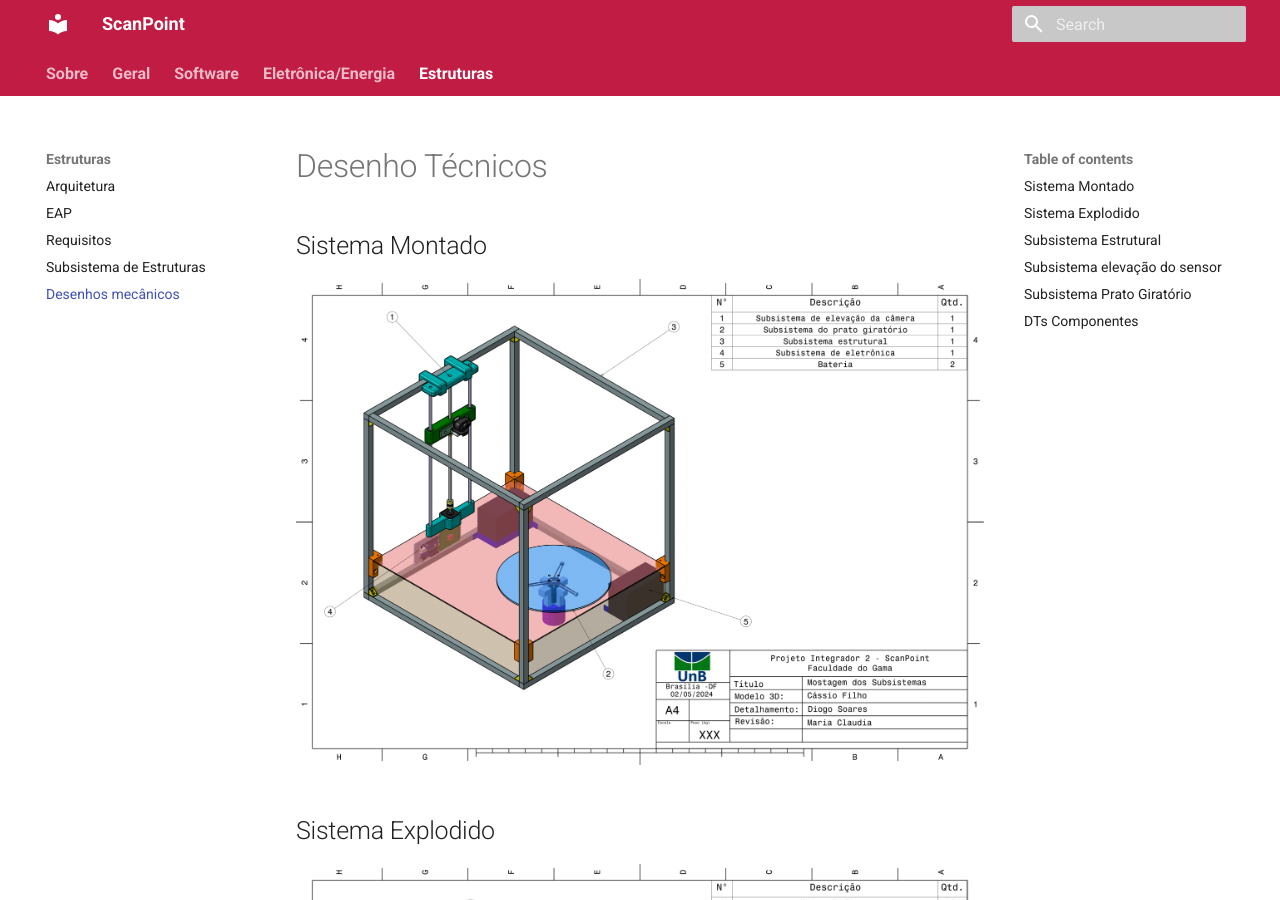
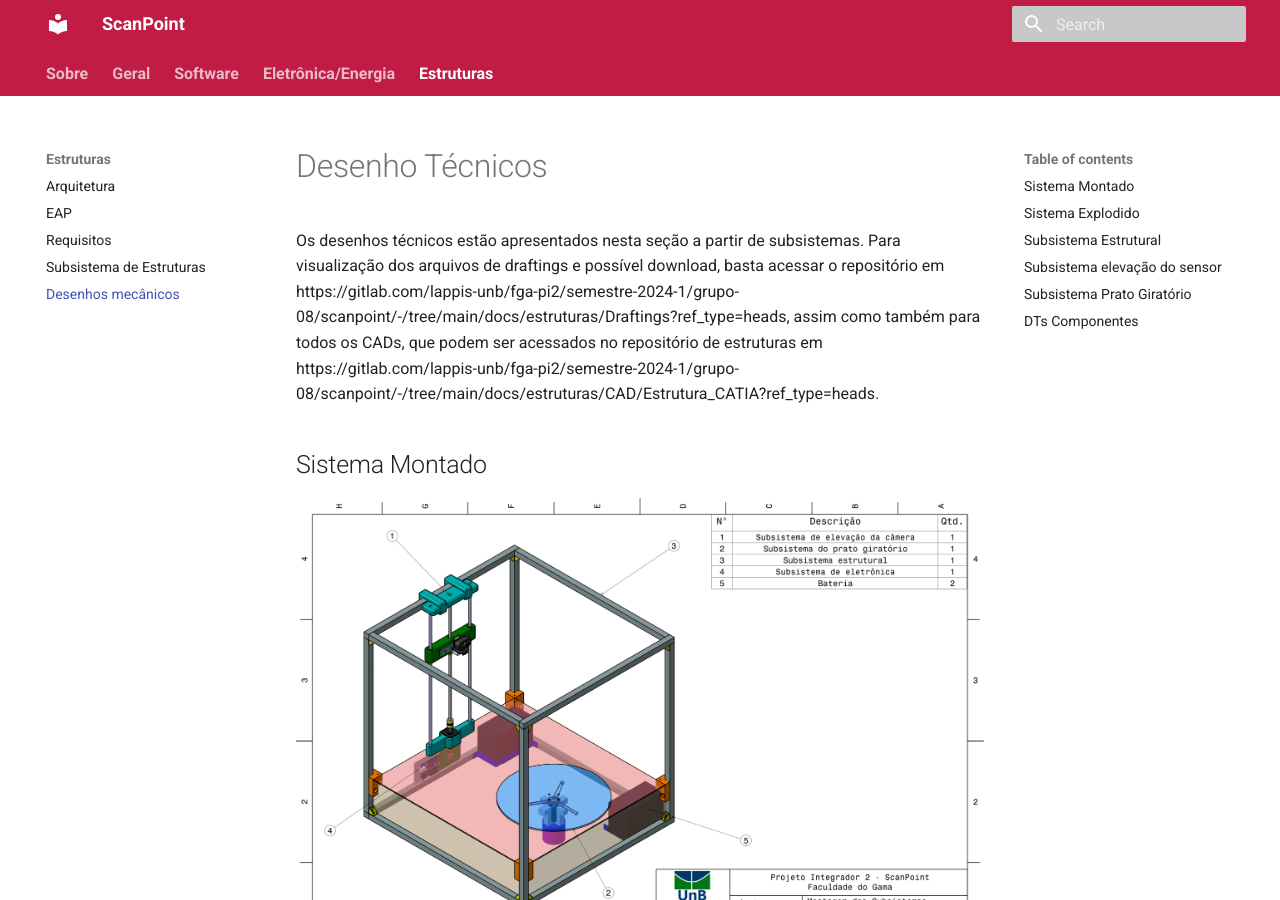
Before and after one commit to Calcioft/ScanPoint, an MkDocs documentation site: the page built from docs/estruturas/DTs.md, in a window 1280 px wide and 900 px high. Built offline with MkDocs 1.6.1 and Material for MkDocs 9.7.7, drawn with Linux system fonts in a browser that asks for light colours.

Commit message:
Update DTs.md

```diff
--- a/docs/estruturas/DTs.md
+++ b/docs/estruturas/DTs.md
@@ -1,4 +1,6 @@
 # Desenho Técnicos
+
+Os desenhos técnicos estão apresentados nesta seção a partir de subsistemas. Para visualização dos arquivos de draftings e possível download, basta acessar o repositório em https://gitlab.com/lappis-unb/fga-pi2/semestre-2024-1/grupo-08/scanpoint/-/tree/main/docs/estruturas/Draftings?ref_type=heads, assim como também para todos os CADs, que podem ser acessados no repositório de estruturas em https://gitlab.com/lappis-unb/fga-pi2/semestre-2024-1/grupo-08/scanpoint/-/tree/main/docs/estruturas/CAD/Estrutura_CATIA?ref_type=heads.
 
 ## Sistema Montado
 ![Montagem](../estruturas/imagens/DTs/Montagem-1.png)
@@ -6,11 +8,9 @@
 ## Sistema Explodido
 ![Vista Explodida](../estruturas/imagens/DTs/Vista_explodida-1.png)
 
+## Subsistema Estrutural
 
-## Subsistema Estrutural
-<img src="../estruturas/imagens/DTs/Subsistemas/Subsistema_estrutural-1.png"  class="zoom" />
-
-<!--![Subsistema estrutural](../estruturas/imagens/DTs/Subsistemas/Subsistema_estrutural-1.png)-->
+![Subsistema estrutural](../estruturas/imagens/DTs/Subsistemas/Subsistema_estrutural-1.png)
 
 ## Subsistema elevação do sensor
 
```
